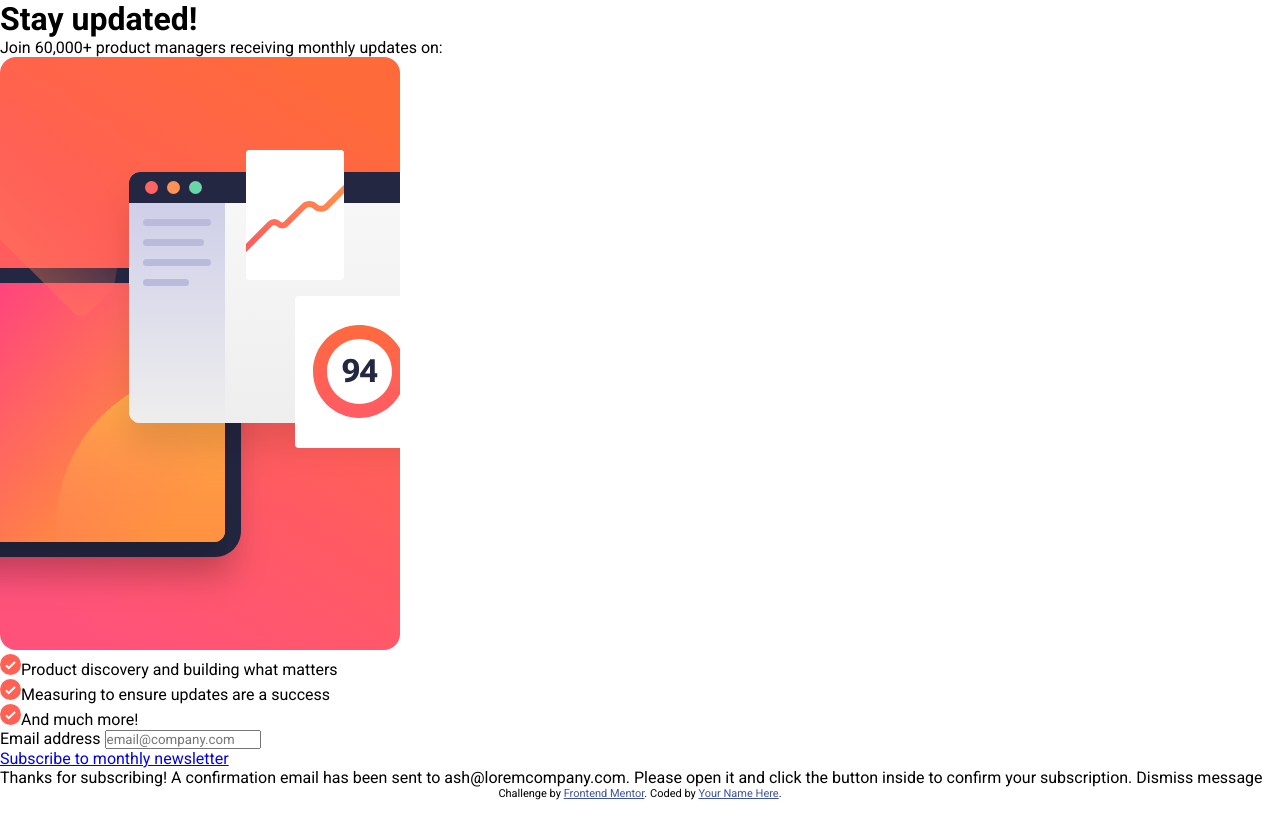
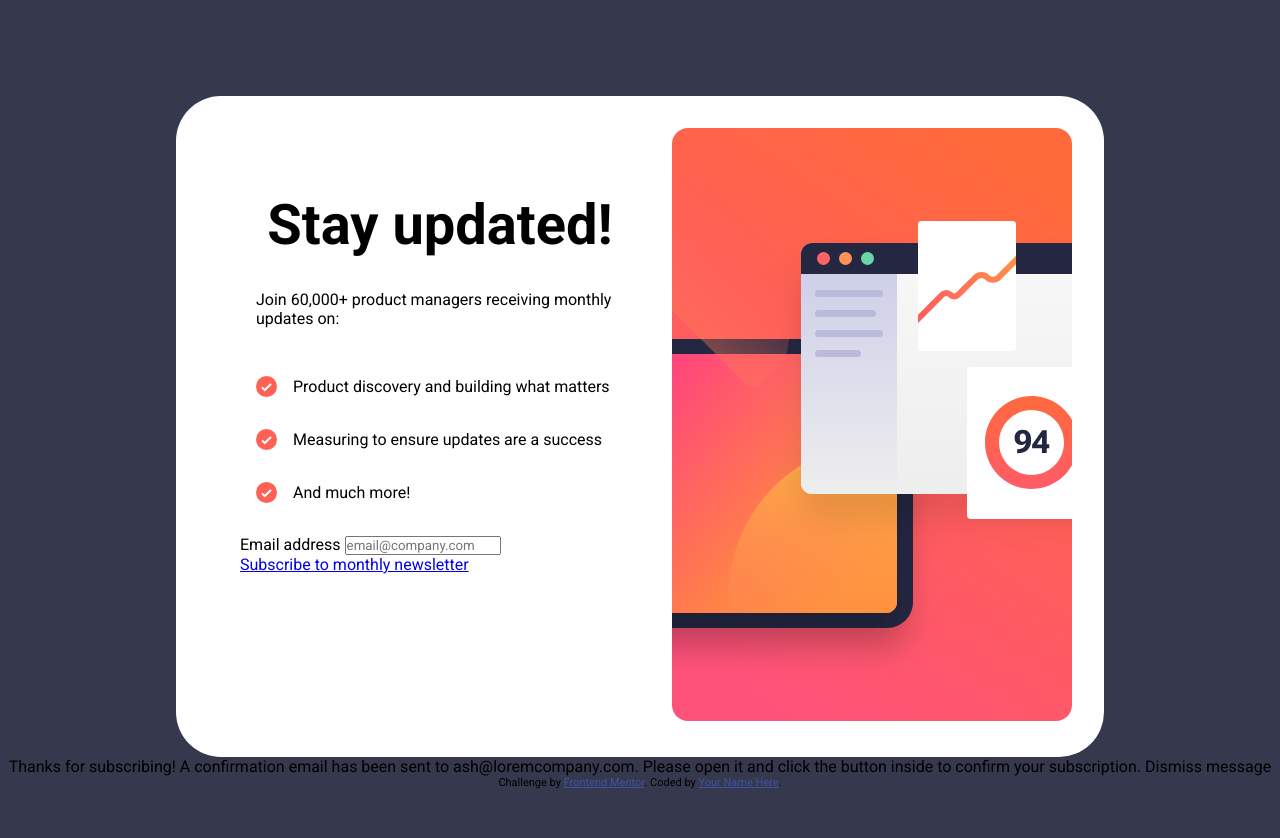
Before and after one commit to RMarlon/card-validation, a plain HTML site: page index.html in a window 1280 px wide. Before the commit the page ends 800 px from the top, so only its background shows below. Drawn offline with Linux system fonts and the light colour scheme.

Commit message:
styling started

```diff
--- a/assets/css/style.css
+++ b/assets/css/style.css
@@ -1,8 +1,61 @@
 @import url('https://fonts.googleapis.com/css2?family=Inter:ital,opsz,wght@0,14..32,100..900;1,14..32,100..900&family=Poppins:ital,wght@0,100;0,200;0,300;0,400;0,500;0,600;0,700;0,800;0,900;1,100;1,200;1,300;1,400;1,500;1,600;1,700;1,800;1,900&family=Roboto:ital,wght@0,100;0,300;0,400;0,500;0,700;0,900;1,100;1,300;1,400;1,500;1,700;1,900&display=swap');
 
-*{
+* {
     margin: 0%;
     padding: 0%;
     box-sizing: border-box;
     font-family: "Roboto", serif;
 }
+
+:root {
+    --Dark-Slate-Grey: hsl(234, 29%, 20%);
+    --Charcoal-Grey: hsl(235, 18%, 26%);
+    -Grey: hsl(231, 7%, 60%);
+    --White: hsl(0, 0%, 100%);
+    --Tomato: hsl(4, 100%, 67%);
+}
+
+body {
+    display: flex;
+    padding: 6rem 0;
+    align-items: center;
+    flex-direction: column;
+    background-color: var(--Charcoal-Grey);
+}
+
+.container {
+    display: flex;
+    padding: 2rem;
+    max-width: 1440px;
+    border-radius: 45px;
+    justify-content: space-between;
+    background-color: var(--White);
+}
+
+.container-right {
+    padding: 2rem;
+}
+
+.container-right h1 {
+    padding-top: 2rem;
+    font-size: 3.5rem;
+    text-align: center;
+}
+
+.paragraph {
+    width: 400px;
+    padding: 2rem 1rem;
+}
+
+.check-right {
+    padding: 0rem 0rem 1rem 0rem;
+}
+
+.check-right p{
+    display: flex;
+    align-items: center;
+}
+
+.img{
+    padding: 1rem 1rem;
+}
--- a/index.html
+++ b/index.html
@@ -28,18 +28,15 @@
 
   <!-- Sign-up form start -->
   <div class="container">
-    <h1>Stay updated!</h1>
-    <p class="paragraph">
-      Join 60,000+ product managers receiving monthly updates on:
-    </p>
     <div class="container-right">
-      <img src="/assets/images/illustration-sign-up-desktop.svg" alt="illustration-sign-up-desktop">
-    </div>
-    <div class="container-left">
-      <div class="check-left">
-        <p> <img src="/assets/images/icon-list.svg" alt="icon list">Product discovery and building what matters</p>
-        <p> <img src="/assets/images/icon-list.svg" alt="icon list">Measuring to ensure updates are a success</p>
-        <p> <img src="/assets/images/icon-list.svg" alt="icon list">And much more!</p>
+      <h1>Stay updated!</h1>
+      <p class="paragraph">
+        Join 60,000+ product managers receiving monthly updates on:
+      </p>
+      <div class="check-right">
+          <p> <img class="img" src="/assets/images/icon-list.svg" alt="icon list">Product discovery and building what matters</p>
+          <p> <img class="img" src="/assets/images/icon-list.svg" alt="icon list">Measuring to ensure updates are a success</p>
+          <p> <img class="img" src="/assets/images/icon-list.svg" alt="icon list">And much more!</p>
       </div>
 
       <span class="title-email">Email address</span>
@@ -47,6 +44,10 @@
       <div class="btn-subscribe">
         <a href="http://" target="_blank">Subscribe to monthly newsletter</a>
       </div>
+
+    </div>
+    <div class="container-left">
+      <img src="/assets/images/illustration-sign-up-desktop.svg" alt="illustration-sign-up-desktop">
     </div>
   </div>
 
```
